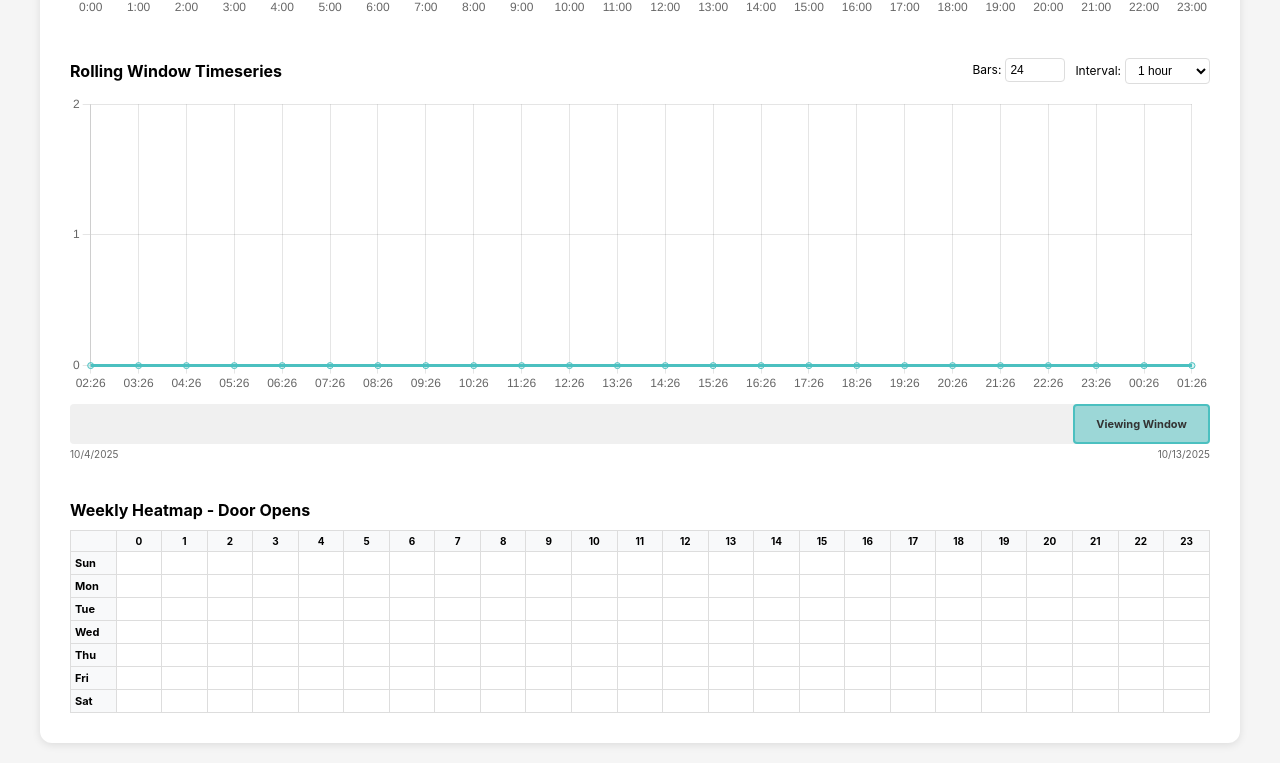
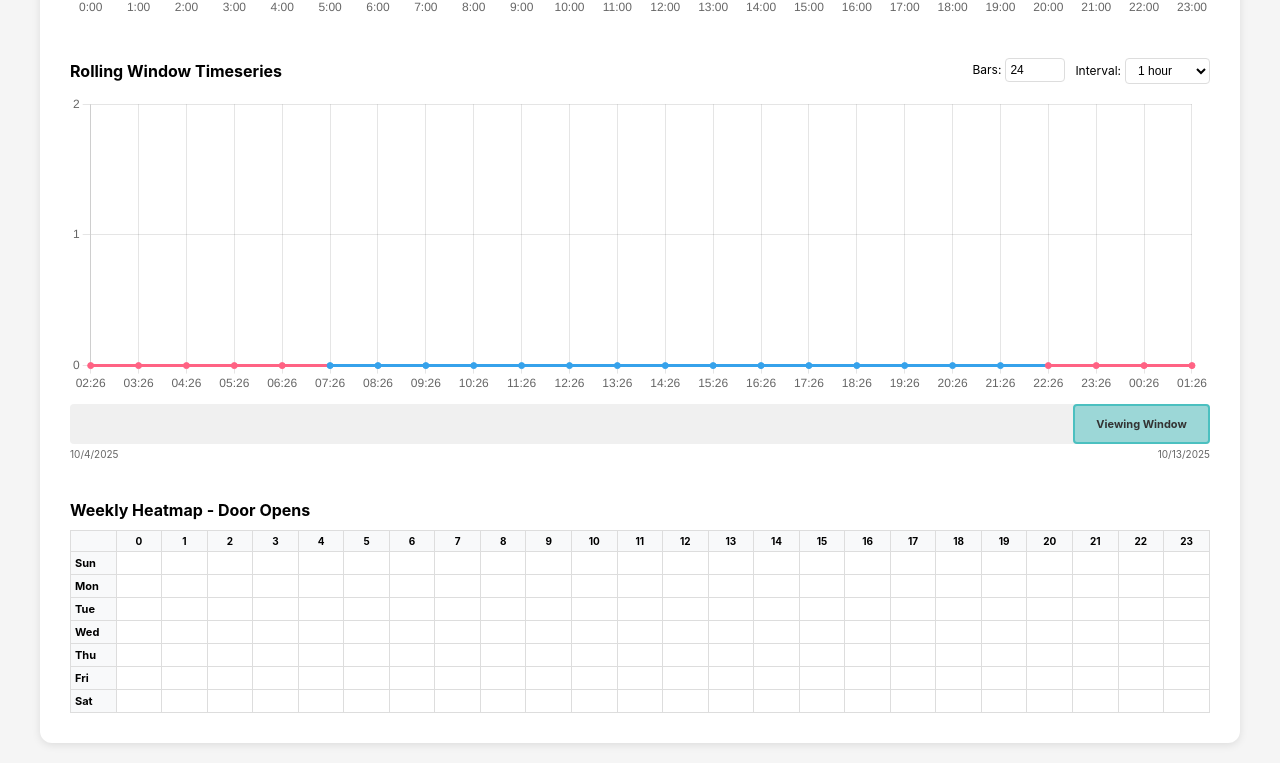
Before and after one commit to Matheus3007/snacktrack, a React (Vite) app in the folder frontend/: page /data in a window 1280 px wide. Shown: the part 869-1632 px from the top of the page. Built offline with nearby package versions, Linux system fonts and the light colour scheme; no server answers.

Commit message:
Add rolling window coloring

```diff
--- a/frontend/src/DataPage.jsx
+++ b/frontend/src/DataPage.jsx
@@ -121,6 +121,7 @@ function DataPage() {
     const totalBars = 200;
     const allData = new Array(totalBars).fill(0);
     const allLabels = [];
+    const allTimes = [];
 
     try {
       for (let i = totalBars - 1; i >= 0; i--) {
@@ -136,6 +137,7 @@ function DataPage() {
         allData[totalBars - 1 - i] = count;
 
         const date = new Date(endTime);
+        allTimes.push(date);
         if (safeInterval >= 1440) {
           allLabels.push(date.toLocaleDateString());
         } else {
@@ -153,12 +155,27 @@ function DataPage() {
     const start = Math.max(0, totalBars - safeWindow - clampedScroll);
     const end = totalBars - clampedScroll;
 
+    const slicedTimes = allTimes.slice(start, end);
+    const pointColors = slicedTimes.map(date => {
+      const hour = date.getHours();
+      return (hour >= 22 || hour < 7) ? 'rgba(255, 99, 132, 1)' : 'rgba(54, 162, 235, 1)';
+    });
+
     return {
       labels: allLabels.slice(start, end),
       datasets: [{
         label: 'Door Opens',
         data: allData.slice(start, end),
-        borderColor: 'rgba(75, 192, 192, 1)',
+        segment: {
+          borderColor: (ctx) => {
+            const idx = ctx.p0DataIndex;
+            const date = slicedTimes[idx];
+            const hour = date.getHours();
+            return (hour >= 22 || hour < 7) ? 'rgba(255, 99, 132, 1)' : 'rgba(54, 162, 235, 1)';
+          }
+        },
+        pointBackgroundColor: pointColors,
+        pointBorderColor: pointColors,
         backgroundColor: 'rgba(75, 192, 192, 0.2)',
         tension: 0.4,
         fill: true,
```
